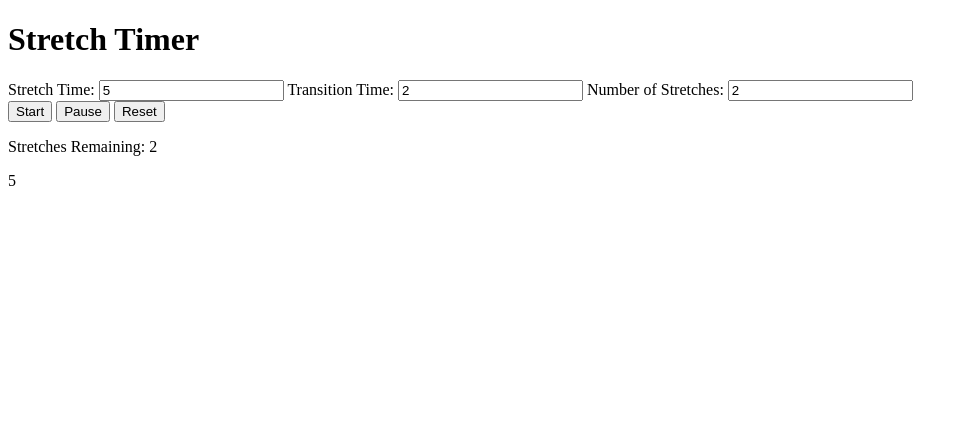
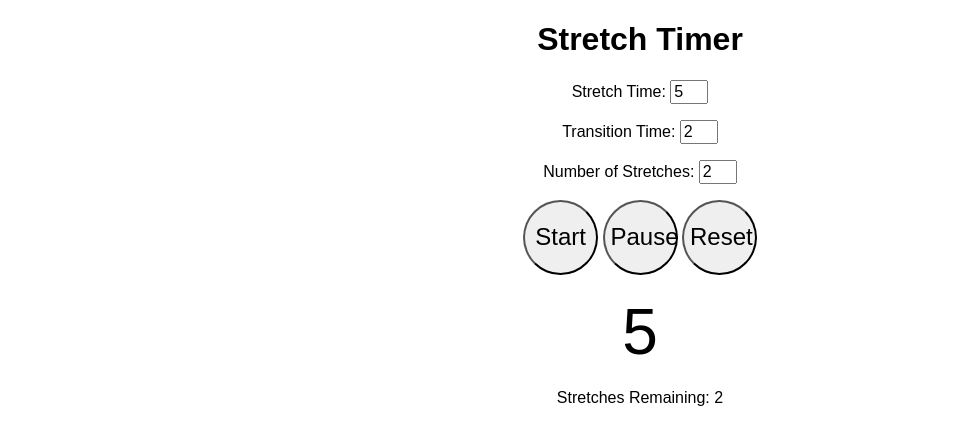
Before and after one commit to robbiejaeger/interval-timer, a website: page public/index.html in a window 1280 px wide. Shown: the whole page, without its empty margins (0-968 px from the left). Drawn offline with Linux system fonts and the light colour scheme.

Commit message:
Add very basic styling

```diff
--- a/public/index.html
+++ b/public/index.html
@@ -2,27 +2,35 @@
 <html>
 <head>
   <title>Stretch Timer</title>
+  <meta name="viewport" content="width=device-width, initial-scale=1">
+  <link rel="stylesheet" type="text/css" href="styles.css">
 </head>
 <body>
   <h1>Stretch Timer</h1>
 
   <section>
+    <p>
       <label for="main-interval">Stretch Time:</label>
       <input id="main-interval-input" type="number" name="main-interval">
+    </p>
 
+    <p>
       <label for="sub-interval">Transition Time:</label>
       <input id="sub-interval-input" type="number" name="sub-interval">
+    </p>
 
+    <p>
       <label for="num-interval">Number of Stretches:</label>
       <input id="num-interval-input" type="number" name="num-interval">
+    </p>
   </section>
 
   <button id="start">Start</button>
   <button id="pause">Pause</button>
   <button id="reset">Reset</button>
 
+  <p id="time"></p>
   <p id="intervals-remaining">Stretches Remaining: <span id="num-intervals-remaining"></span></p>
-  <p id="time"></p>
 
   <script type="text/javascript" src="lib/easytimer.min.js"></script>
   <script type="text/javascript" src="index.js"></script>
--- /dev/null
+++ b/public/styles.css
@@ -0,0 +1,21 @@
+body {
+  font-family: sans-serif;
+  text-align: center;
+}
+
+input {
+  font-size: 1em;
+  width: 30px;
+}
+
+#time {
+  font-size: 4em;
+  margin: 20px auto;
+}
+
+button {
+  font-size: 1.5em;
+  border-radius: 50%;
+  height: 75px;
+  width: 75px;
+}
```
Lines whose indentation alone changed are shown as unchanged.
